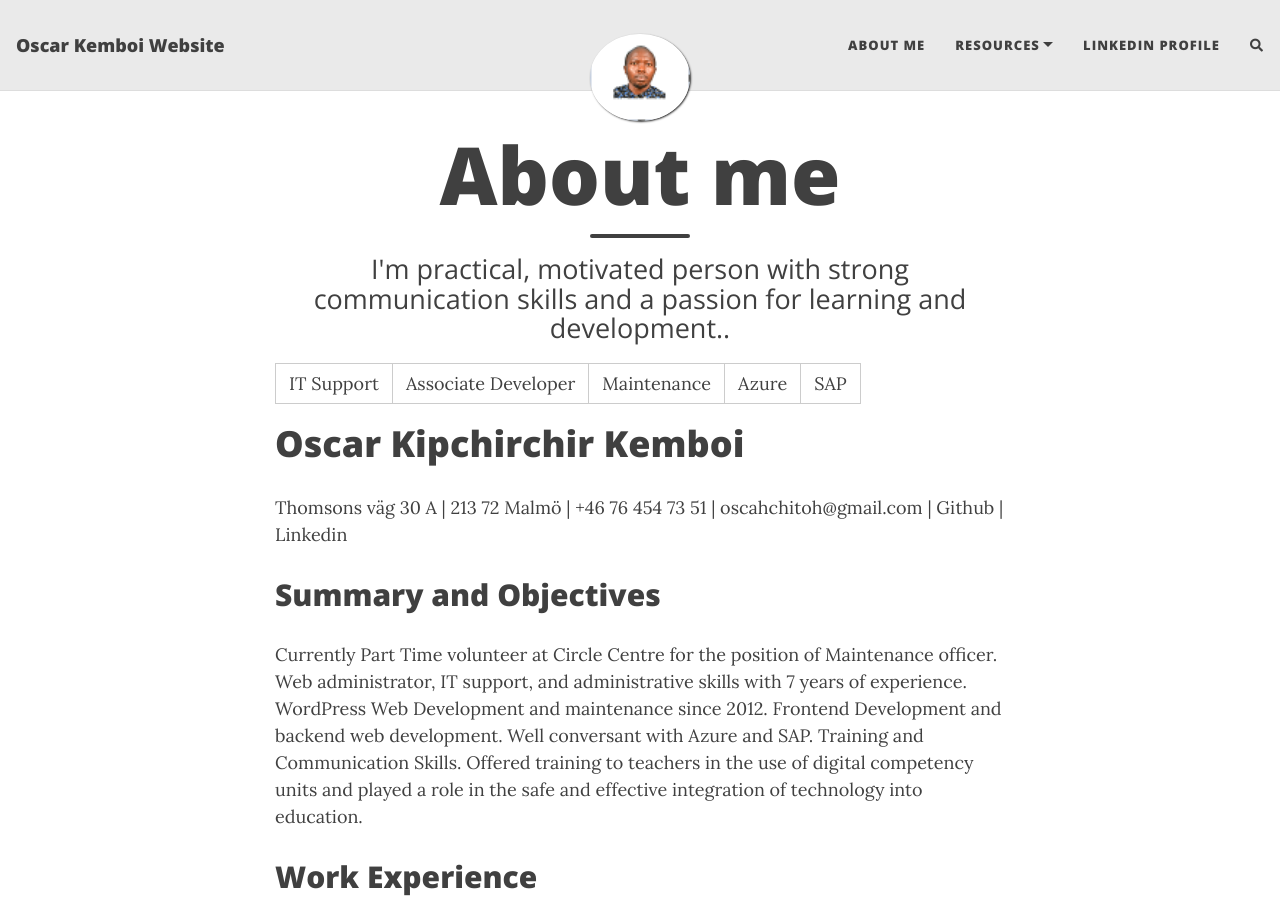
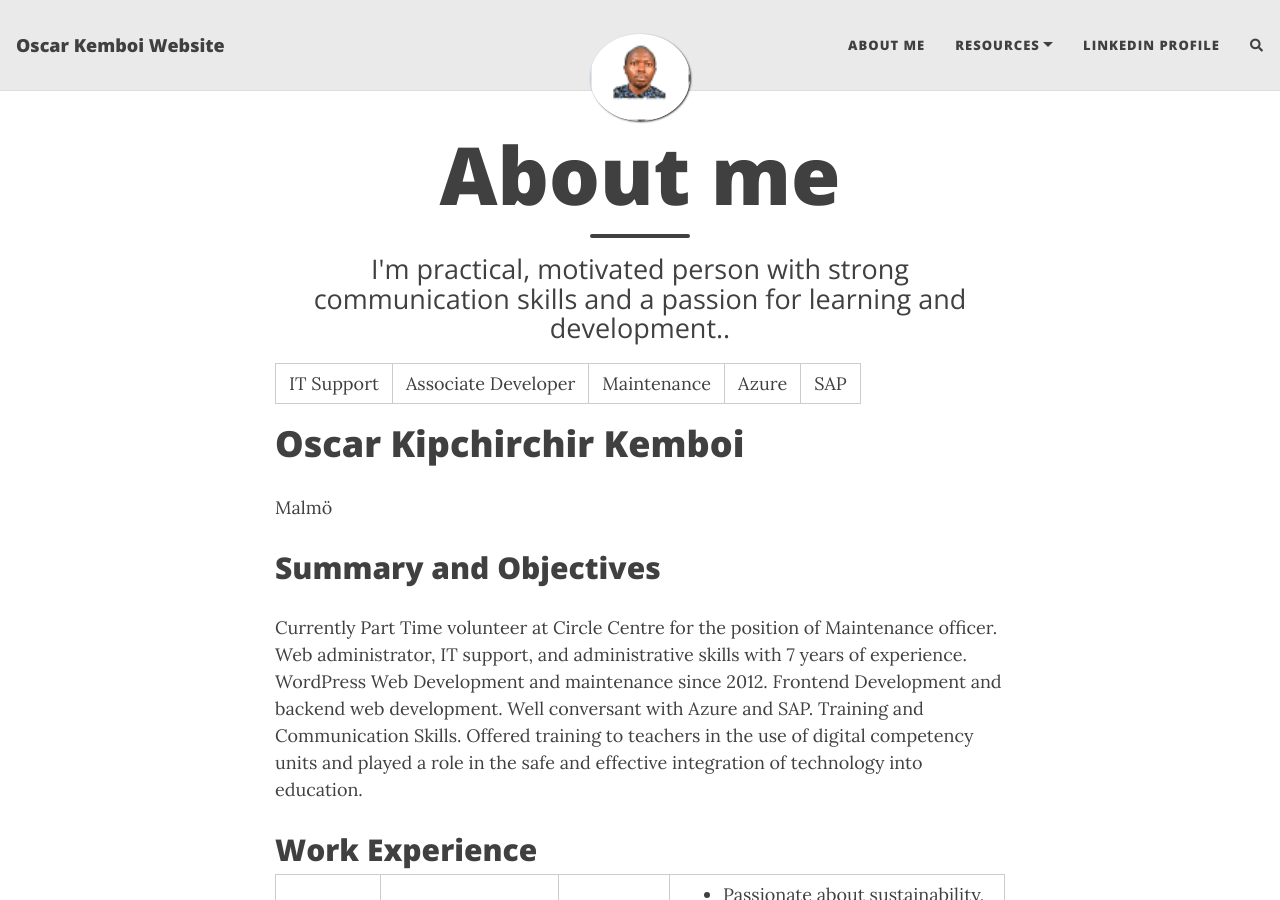
Before and after one commit to chito365/2023, a Jekyll site: the page built from aboutme.md, in a window 1280 px wide and 900 px high. Built offline with Jekyll 4.4.1, drawn with Linux system fonts in a browser that asks for light colours; nearby versions of some CDN libraries; comment, search, counter and statistics services are not loaded.

Commit message:
Update aboutme.md

```diff
--- a/aboutme.md
+++ b/aboutme.md
@@ -10,7 +10,7 @@ IT Support | Associate Developer | Maintenance | Azure | SAP
 
 
 <h1>Oscar Kipchirchir Kemboi</h1>
-<p>Thomsons väg 30 A | 213 72 Malmö | +46 76 454 73 51 | oscahchitoh@gmail.com | Github | Linkedin</p>
+<p>Malmö</p>
 
 <h2>Summary and Objectives</h2>
 <p>Currently Part Time volunteer at Circle Centre for the position of Maintenance officer. Web administrator, IT support, and administrative skills with 7 years of experience. WordPress Web Development and maintenance since 2012. Frontend Development and backend web development. Well conversant with Azure and SAP. Training and Communication Skills. Offered training to teachers in the use of digital competency units and played a role in the safe and effective integration of technology into education.</p>
```
